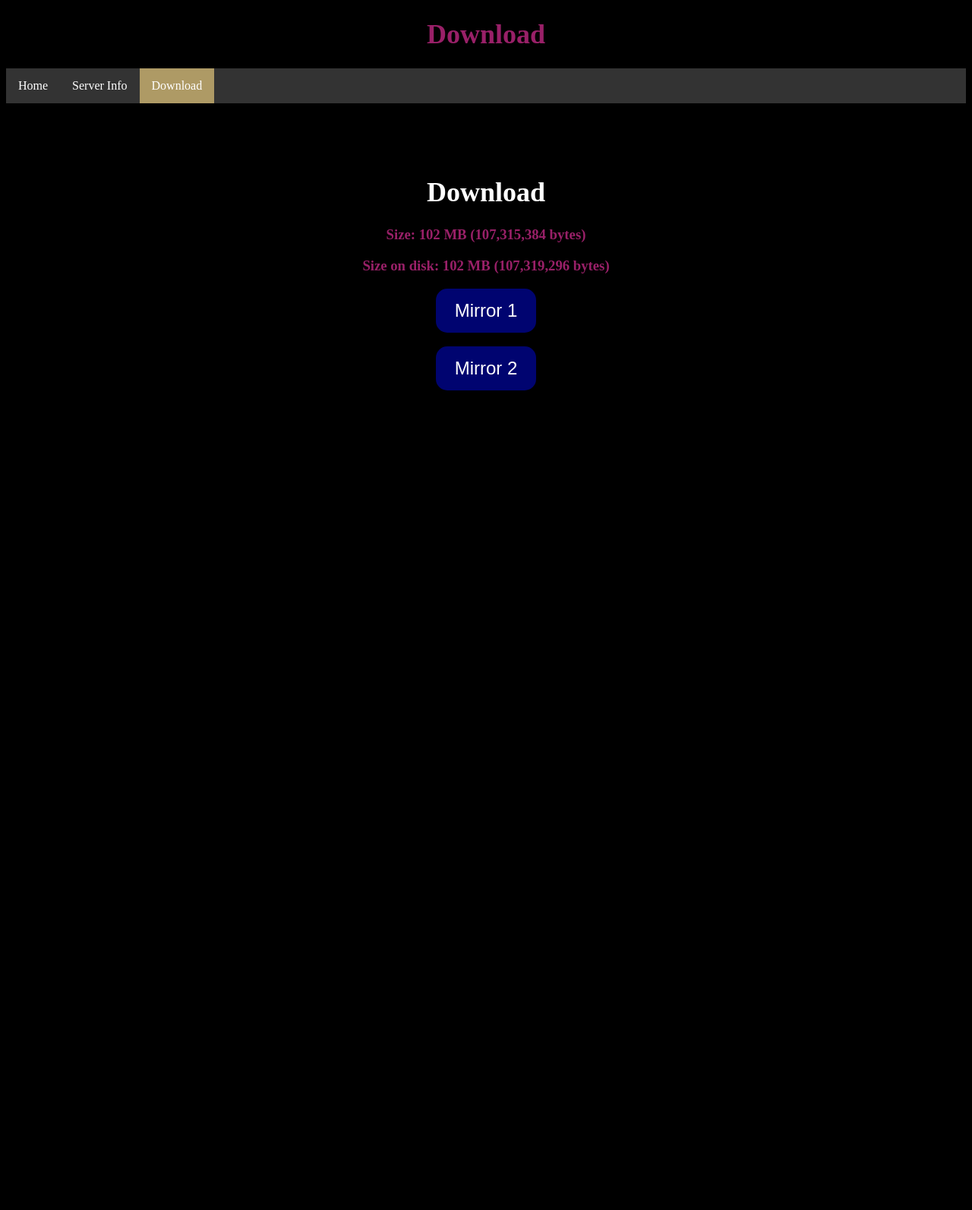
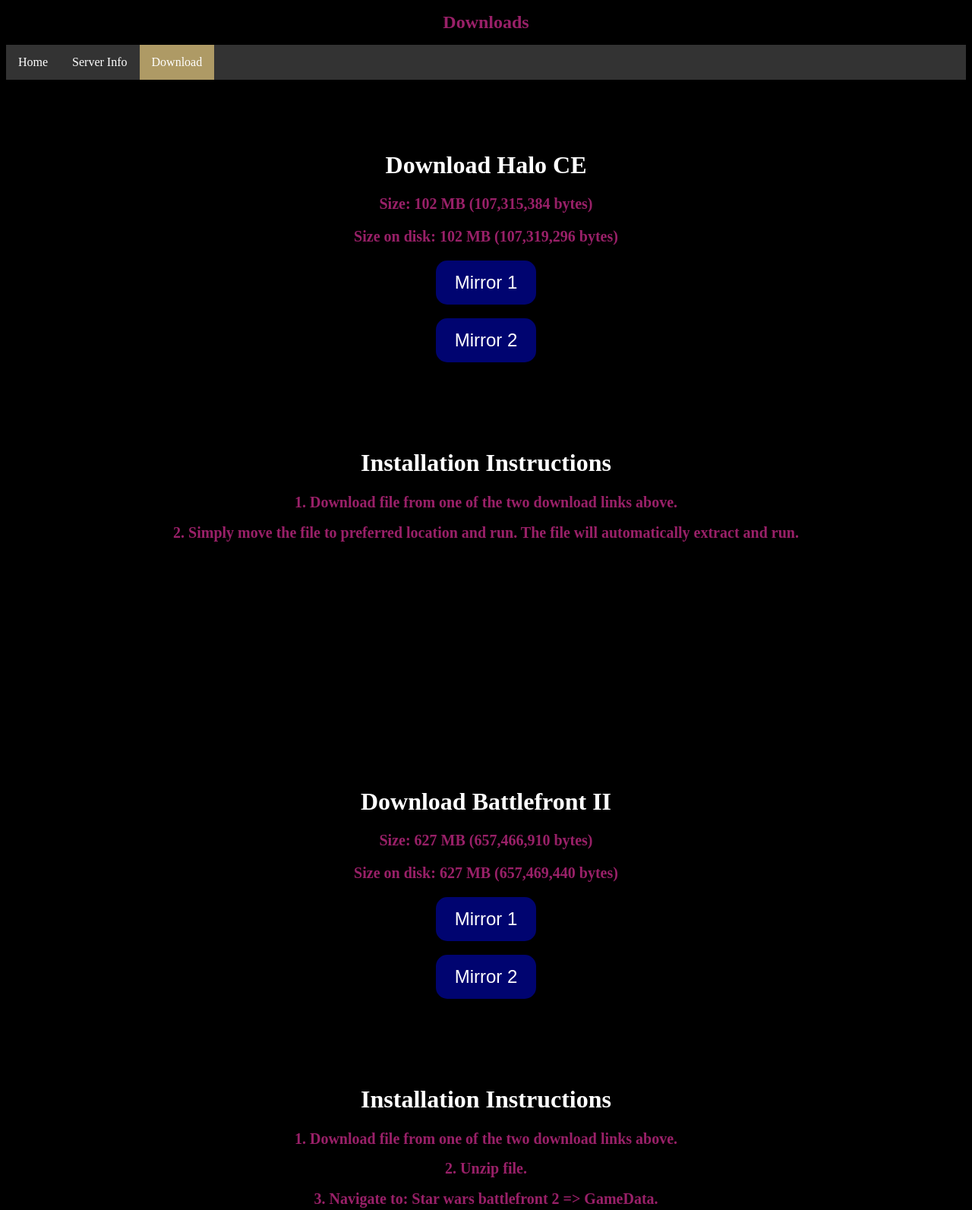
Before and after one commit to centennialgames/centennialgames.github.io, a plain HTML site: page download.html in a window 1280 px wide. Shown: the top 1593 px of the page at 76% size. Before the commit the page ends 800 px from the top, so only its background shows below. Drawn offline with Linux system fonts and the light colour scheme.

Commit message:
Add files via upload

```diff
--- a/download.html
+++ b/download.html
@@ -9,7 +9,7 @@
 
 
 
-<h1 class="center big purple">Download</h1>
+<h1 class="center big purple">Downloads</h1>
 
 <ul>
   <li><a href="index.html">Home</a></li>
@@ -30,22 +30,48 @@
 
 </br>
 
-<h1 class="center big white">Download</h1>
+<h1 class="center giant white">Download Halo CE</h1>
 
-<h3 class="center purple">Size: 102 MB (107,315,384 bytes)</h3>
-<h3 class="center purple">Size on disk: 102 MB (107,319,296 bytes)</h3>
+<h3 class="center large purple">Size: 102 MB (107,315,384 bytes)</h3>
+<h3 class="center large purple">Size on disk: 102 MB (107,319,296 bytes)</h3>
 
-<form action="https://www.dropbox.com/s/7vxp38k5syim074/Halo%20CE%20Portable%20%28Full%20Multiplayer%20Maps%29.exe?dl=1">
+<a href="https://www.dropbox.com/s/7vxp38k5syim074/Halo%20CE%20Portable%20%28Full%20Multiplayer%20Maps%29.exe?dl=1" target="_blank">
 	<center><button class="button3">Mirror 1</button></center>
-</form>
+</a>
 </br>
-<form action="https://www.dropbox.com/s/7vxp38k5syim074/Halo%20CE%20Portable%20%28Full%20Multiplayer%20Maps%29.exe?dl=1">
+<a href="https://www.dropbox.com/s/7vxp38k5syim074/Halo%20CE%20Portable%20%28Full%20Multiplayer%20Maps%29.exe?dl=1" target="_blank">
 	<center><button class="button3">Mirror 2</button></center>
-</form>
+</a>
+
+</br>
+<h1 class="center giant white" style="padding-top:75px;">Installation Instructions</h1>
+<h2 class="center large purple">1. Download file from one of the two download links above.</h2>
+<h2 class="center large purple">2. Simply move the file to preferred location and run.  The file will automatically extract and run.</h2>
+</br>
 
 </br>
 
+<h1 class="center giant white" style="padding-top:250px">Download Battlefront II</h1>
+
+<h3 class="center large purple">Size: 627 MB (657,466,910 bytes)</h3>
+<h3 class="center large purple">Size on disk: 627 MB (657,469,440 bytes)</h3>
+
+<a href="https://www.dropbox.com/s/fv0vi520p6gplpg/Star%20wars%20battlefront%202.zip?dl=1" target="_blank">
+	<center><button class="button3">Mirror 1</button></center>
+</a>
 </br>
+<a href="https://www.dropbox.com/s/fv0vi520p6gplpg/Star%20wars%20battlefront%202.zip?dl=1" target="_blank">
+	<center><button class="button3">Mirror 2</button></center>
+</a>
+
+</br>
+<h1 class="center giant white" style="padding-top:75px;">Installation Instructions</h1>
+<h2 class="center large purple">1. Download file from one of the two download links above.</h2>
+<h2 class="center large purple">2. Unzip file.</h2>
+<h2 class="center large purple">3. Navigate to: Star wars battlefront 2 => GameData.</h2>
+<h2 class="center large purple">4. Run 'BattlefrontII.exe'.</h2>
+</br>
+
 </br>
 
 
--- a/style.css
+++ b/style.css
@@ -219,14 +219,6 @@ button.button3:active {
 .under {
   text-decoration: underline;
 }
-.huge {
-  color: color: #992068;
-  font-size: 400%;
-}
-.big {
-	font-size: 225%;
-	font: Georgia;
-}
 p.text1 {
   font-size: 130%;
   color: #7075FF;
@@ -308,4 +300,20 @@ tr:nth-child(odd) {
     background-color: #D29FFF;
 }
 
+.large {
+  font-size: 125%;
+}
+.big {
+  font-size: 150%;
+}
+.huge {
+  font-size: 175%;
+}
+.giant {
+  font-size: 200%;
+}
+.massive {
+font-size: 250%;
+}
+
 /* cyrillic */
```
Also changed, not shown: index.html (+1 -1 lines), server.html (+3 -1 lines), 1 other file.
